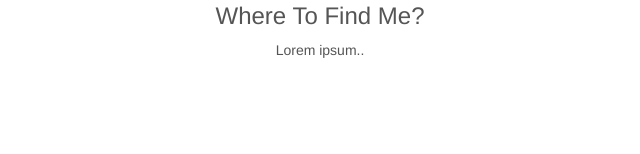
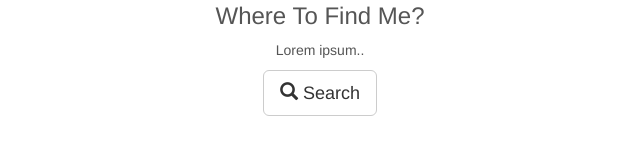
Before and after one commit to Slipsager/mmd3fall17.github.io, a plain HTML site: page who_am_i_onepage/index.html in a window 1280 px wide. Shown: the part 916-1070 px from the top of the page, 320-960 px from the left. Drawn offline with nearby package versions, Linux system fonts and the light colour scheme.

Commit message:
add search button

```diff
--- a/who_am_i_onepage/index.html
+++ b/who_am_i_onepage/index.html
@@ -48,6 +48,9 @@
 <div class="container-fluid bg-3 text-center">
   <h3>Where To Find Me?</h3>
   <p>Lorem ipsum..</p>
+  <a href="#" class="btn btn-default btn-lg">
+  <span class="glyphicon glyphicon-search"></span> Search
+</a>
 </div>
 
 </body>
```
